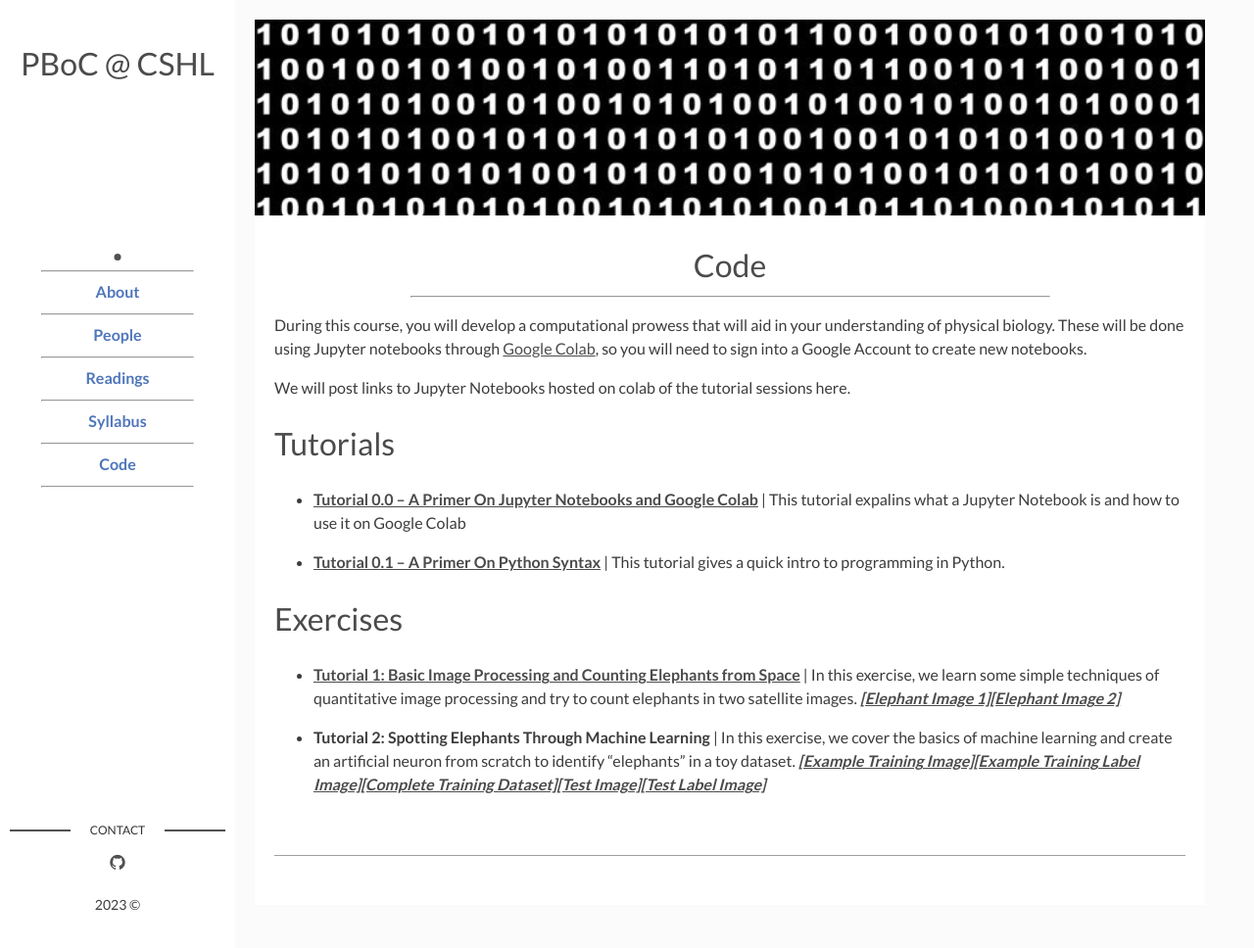
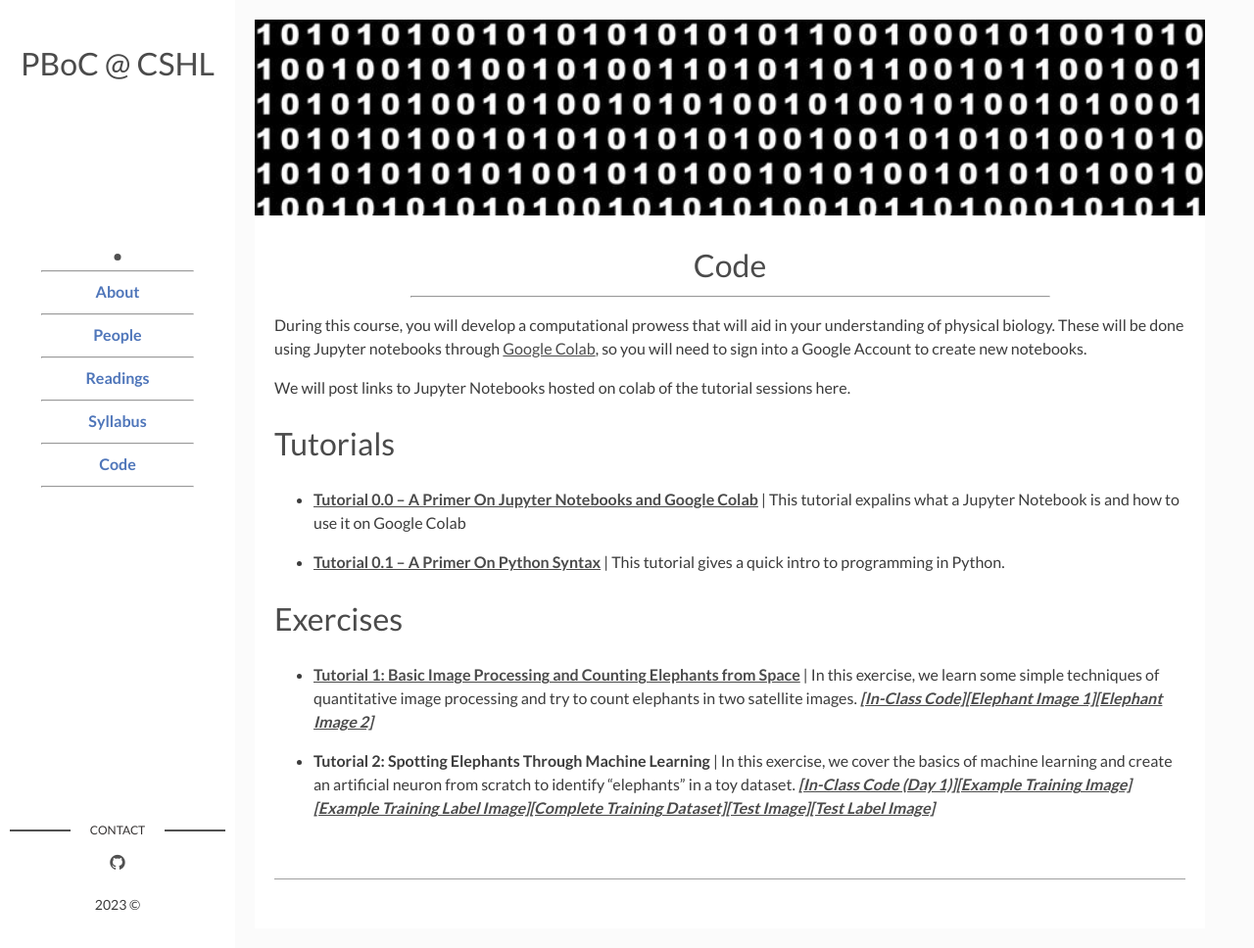
Before and after one commit to RPGroup-PBoC/cshl_pboc_2023, a Jekyll site: the page built from page05_code.md, in a window 1280 px wide and 968 px high. Shown: the whole window at 98% size. Built offline with Jekyll 4.4.1, drawn with Linux system fonts in a browser that asks for light colours.

Commit message:
Adding links to in class code

```diff
--- a/_data/code.yaml
+++ b/_data/code.yaml
@@ -18,6 +18,7 @@ Exercises:
       In this exercise, we learn some simple techniques of quantitative image
       processing and try to count elephants in two satellite images.
     links:
+      In-Class Code: "https://colab.research.google.com/drive/15dg4M7gWi7BpTtbcKKK2yTD43y1EycN_?usp=sharing"
       Elephant Image 1: "http://rpgroup.caltech.edu/cshl_pboc_2023/datasets/Elephants1.jpg"
       Elephant Image 2: "http://rpgroup.caltech.edu/cshl_pboc_2023/datasets/Elephants2.jpg"
 
@@ -27,6 +28,7 @@ Exercises:
       In this exercise, we cover the basics of machine learning and create an
       artificial neuron from scratch to identify "elephants" in a toy dataset.
     links:
+      In-Class Code (Day 1): "https://colab.research.google.com/drive/1eGKGDC3e0Tourscm7VW__xeJeeAuW7Jj?usp=sharing"
       Example Training Image: "http://rpgroup.caltech.edu/cshl_pboc_2023/datasets/elephant_training_image.tif"
       Example Training Label Image: "http://rpgroup.caltech.edu/cshl_pboc_2023/datasets/elephant_training_label.tif"
       Complete Training Dataset: "http://rpgroup.caltech.edu/cshl_pboc_2023/datasets/elephant_training_pixels.csv"
```
